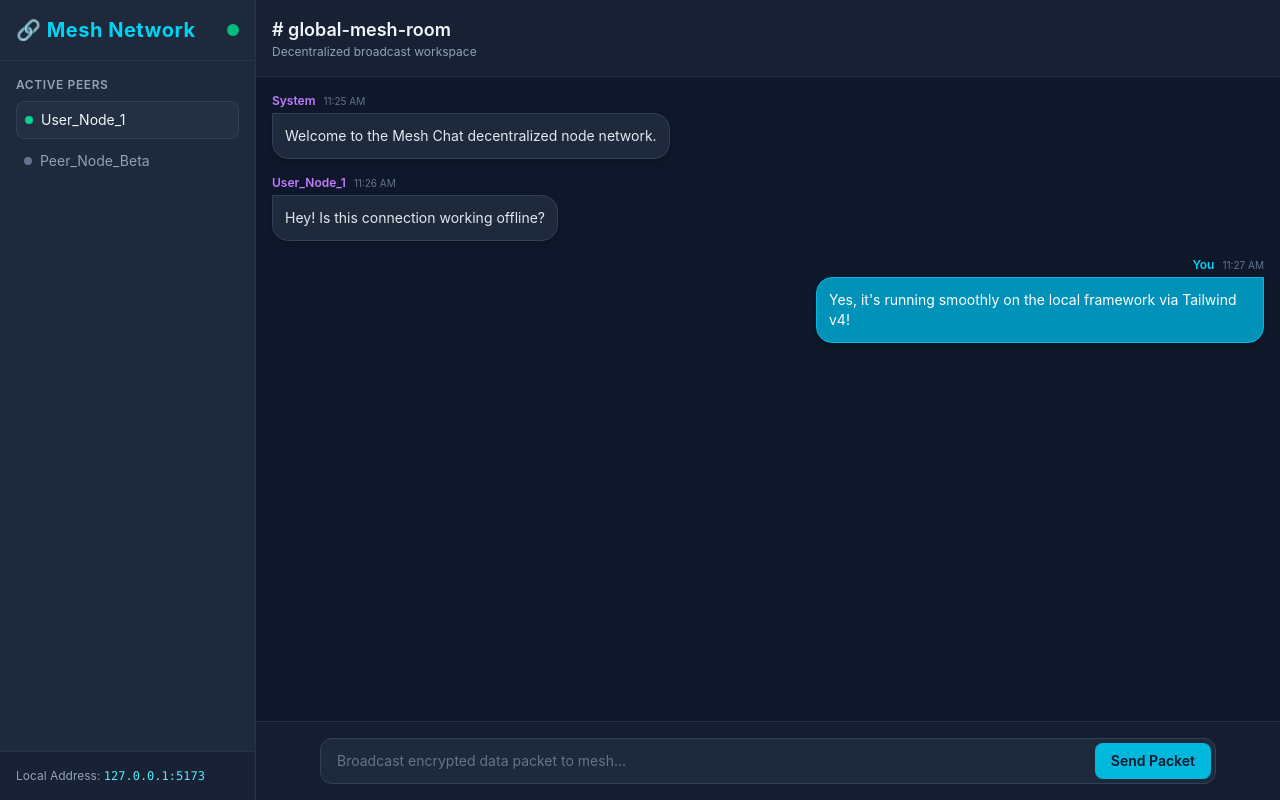
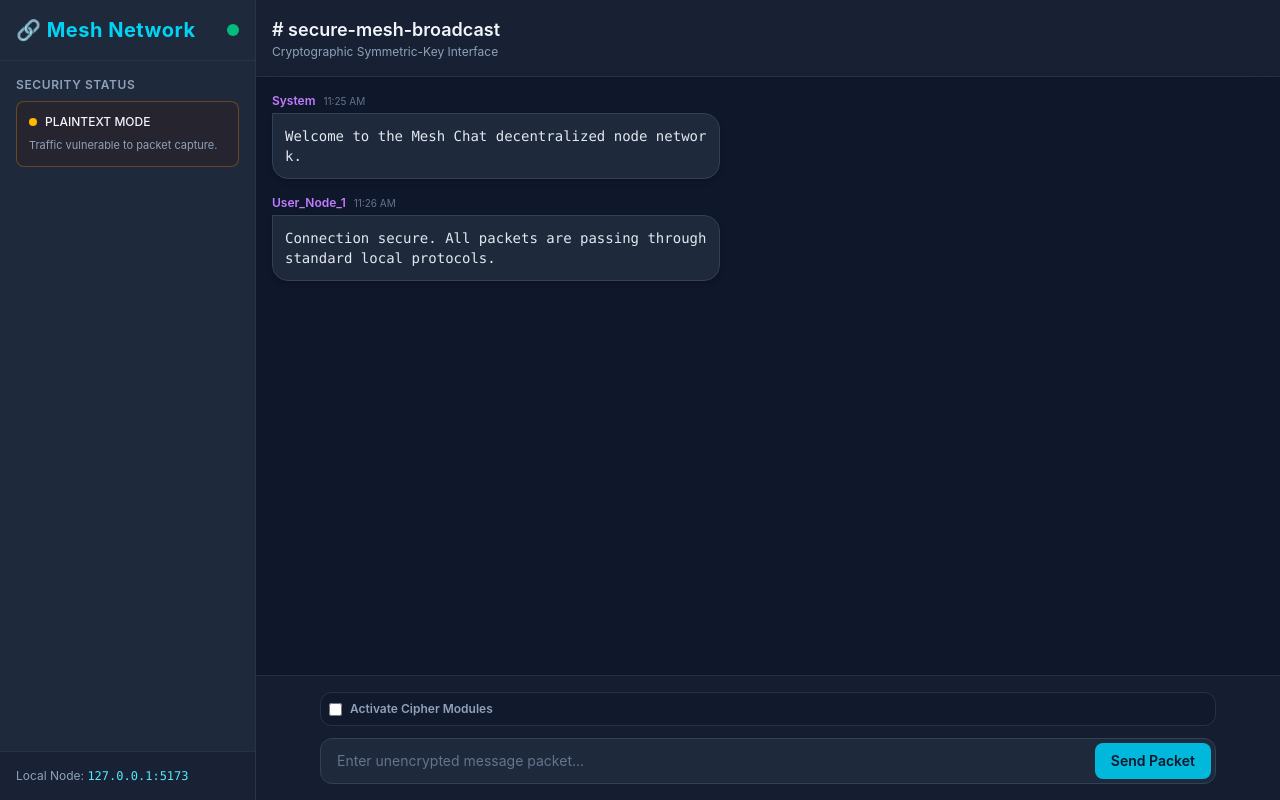
Before and after one commit to adityasmali1466/mesh-chat, a React (Vite) app: page / in a window 1280 px wide. Built offline with nearby package versions, Linux system fonts and the light colour scheme.

Commit message:
Added real-time symmetric encryption cipher module

```diff
--- a/src/App.jsx
+++ b/src/App.jsx
@@ -2,46 +2,80 @@ import React, { useState } from 'react';
 
 function App() {
   const [messages, setMessages] = useState([
-    { id: 1, sender: "System", text: "Welcome to the Mesh Chat decentralized node network.", time: "11:25 AM" },
-    { id: 2, sender: "User_Node_1", text: "Hey! Is this connection working offline?", time: "11:26 AM" },
-    { id: 3, sender: "You", text: "Yes, it's running smoothly on the local framework via Tailwind v4!", time: "11:27 AM" }
+    { id: 1, sender: "System", text: "Welcome to the Mesh Chat decentralized node network.", time: "11:25 AM", isEncrypted: false },
+    { id: 2, sender: "User_Node_1", text: "Connection secure. All packets are passing through standard local protocols.", time: "11:26 AM", isEncrypted: false }
   ]);
   const [inputText, setInputText] = useState("");
+  const [secretKey, setSecretKey] = useState("3"); // Default shifting key
+  const [useEncryption, setUseEncryption] = useState(false);
+
+  // Simple Caesar Cipher Implementation for demonstration
+  const encryptText = (text, shift) => {
+    return text
+      .split('')
+      .map(char => {
+        const code = char.charCodeAt(0);
+        // Simple shift transformation for all printable ASCII characters
+        if (code >= 32 && code <= 126) {
+          return String.fromCharCode(((code - 32 + parseInt(shift)) % 95) + 32);
+        }
+        return char;
+      })
+      .join('');
+  };
+
+  const decryptText = (text, shift) => {
+    return text
+      .split('')
+      .map(char => {
+        const code = char.charCodeAt(0);
+        if (code >= 32 && code <= 126) {
+          return String.fromCharCode(((code - 32 - parseInt(shift) + 95) % 95) + 32);
+        }
+        return char;
+      })
+      .join('');
+  };
 
   const handleSend = (e) => {
     e.preventDefault();
     if (!inputText.trim()) return;
 
+    let finalPayload = inputText;
+    if (useEncryption) {
+      finalPayload = encryptText(inputText, secretKey);
+    }
+
     const userMsgTime = new Date().toLocaleTimeString([], { hour: '2-digit', minute: '2-digit' });
     const newMsg = {
       id: messages.length + 1,
       sender: "You",
-      text: inputText,
-      time: userMsgTime
+      text: finalPayload,
+      time: userMsgTime,
+      isEncrypted: useEncryption,
+      cipherKey: secretKey
     };
 
-    // 1. Add your message to the screen
     const updatedMessages = [...messages, newMsg];
     setMessages(updatedMessages);
     setInputText("");
 
-    // 2. Simulate a response from another network node after 1.5 seconds
+    // Automated Secure Reply Logic
     setTimeout(() => {
-      const replies = [
-        "Data packet acknowledged. Connection strength is optimal! 📶",
-        "Received! Your local node is successfully sync'd with my terminal.",
-        "That works flawlessly! Let's start building the decentralized storage logic next. 🚀",
-        "Encryption keys verified. Security protocols look tight! 🔐"
-      ];
-
-      // Pick a random reply from the list
-      const randomReply = replies[Math.floor(Math.random() * replies.length)];
+      let replyText = "Data packet acknowledged. Security check passed! 🔐";
+      if (useEncryption) {
+        replyText = encryptText(`Decrypted successfully using Key [${secretKey}]! Safe transmission confirmed. ✅`, secretKey);
+      } else {
+        replyText = "Warning: Transmitting in plaintext data format. Switch on encryption for safe routing! ⚠️";
+      }
 
       const peerMsg = {
         id: updatedMessages.length + 1,
         sender: "User_Node_1",
-        text: randomReply,
-        time: new Date().toLocaleTimeString([], { hour: '2-digit', minute: '2-digit' })
+        text: replyText,
+        time: new Date().toLocaleTimeString([], { hour: '2-digit', minute: '2-digit' }),
+        isEncrypted: useEncryption,
+        cipherKey: secretKey
       };
 
       setMessages(prev => [...prev, peerMsg]);
@@ -51,7 +85,7 @@ function App() {
   return (
     <div className="flex h-screen bg-[#0f172a] text-slate-100 font-sans overflow-hidden">
 
-      {/* 1. LEFT SIDEBAR: Network Status & Active Users */}
+      {/* 1. LEFT SIDEBAR */}
       <div className="w-64 bg-[#1e293b] border-r border-slate-700/50 flex flex-col hidden md:flex">
         <div className="p-4 border-b border-slate-700/50 flex items-center justify-between">
           <h1 className="text-xl font-bold text-cyan-400 tracking-wide">🔗 Mesh Network</h1>
@@ -59,34 +93,33 @@ function App() {
         </div>
         <div className="p-4 flex-1 space-y-4">
           <div>
-            <p className="text-xs font-semibold text-slate-400 uppercase tracking-wider mb-2">Active Peers</p>
-            <div className="space-y-1">
-              <div className="p-2 bg-slate-700/30 rounded-lg border border-slate-700 text-sm flex items-center gap-2">
-                <div className="w-2 h-2 bg-emerald-400 rounded-full"></div> User_Node_1
+            <p className="text-xs font-semibold text-slate-400 uppercase tracking-wider mb-2">Security Status</p>
+            <div className={`p-3 rounded-lg border text-sm space-y-2 ${useEncryption ? 'bg-emerald-950/20 border-emerald-500/30' : 'bg-amber-950/20 border-amber-500/30'}`}>
+              <div className="flex items-center gap-2">
+                <div className={`w-2 h-2 rounded-full ${useEncryption ? 'bg-emerald-400' : 'bg-amber-400'}`}></div>
+                <span className="font-medium text-xs uppercase">{useEncryption ? 'Cipher Active' : 'Plaintext Mode'}</span>
               </div>
-              <div className="p-2 hover:bg-slate-700/20 rounded-lg text-sm flex items-center gap-2 text-slate-400">
-                <div className="w-2 h-2 bg-slate-500 rounded-full"></div> Peer_Node_Beta
-              </div>
+              <p className="text-[11px] text-slate-400">
+                {useEncryption ? 'Packets are obfuscated using a local symmetric key cipher.' : 'Traffic vulnerable to packet capture.'}
+              </p>
             </div>
           </div>
         </div>
         <div className="p-4 bg-slate-900/40 border-t border-slate-700/50 text-xs text-slate-400">
-          Local Address: <code className="text-cyan-300">127.0.0.1:5173</code>
+          Local Node: <code className="text-cyan-300">127.0.0.1:5173</code>
         </div>
       </div>
 
       {/* 2. MAIN CHAT AREA */}
       <div className="flex-1 flex flex-col h-full bg-[#0f172a]">
 
-        {/* Chat Header */}
-        <div className="p-4 bg-[#1e293b]/60 backdrop-blur-md border-b border-slate-700/50 flex items-center justify-between">
-          <div>
-            <h2 className="font-semibold text-lg"># global-mesh-room</h2>
-            <p className="text-xs text-slate-400">Decentralized broadcast workspace</p>
-          </div>
+        {/* Header */}
+        <div className="p-4 bg-[#1e293b]/60 backdrop-blur-md border-b border-slate-700/50">
+          <h2 className="font-semibold text-lg"># secure-mesh-broadcast</h2>
+          <p className="text-xs text-slate-400">Cryptographic Symmetric-Key Interface</p>
         </div>
 
-        {/* Messages Stream */}
+        {/* Message Stream */}
         <div className="flex-1 p-4 overflow-y-auto space-y-4">
           {messages.map((msg) => (
             <div key={msg.id} className={`flex flex-col ${msg.sender === 'You' ? 'items-end' : 'items-start'}`}>
@@ -95,33 +128,78 @@ function App() {
                   {msg.sender}
                 </span>
                 <span className="text-[10px] text-slate-500">{msg.time}</span>
+                {msg.isEncrypted && (
+                  <span className="text-[9px] bg-emerald-500/10 border border-emerald-500/30 text-emerald-400 px-1.5 py-0.5 rounded">
+                    🔑 Encrypted (Key: {msg.cipherKey})
+                  </span>
+                )}
               </div>
               <div className={`p-3 rounded-2xl max-w-md text-sm shadow-md border ${
                 msg.sender === 'You'
                   ? 'bg-cyan-600 text-white border-cyan-500 rounded-tr-none'
                   : 'bg-[#1e293b] text-slate-200 border-slate-700 rounded-tl-none'
               }`}>
-                {msg.text}
+                <p className="font-mono break-all">{msg.text}</p>
+
+                {/* Real-time Inline Decryption Utility for the UI */}
+                {msg.isEncrypted && (
+                  <div className="mt-2 pt-2 border-t border-white/10 text-xs text-slate-300 italic">
+                    🔓 Decrypted payload: {decryptText(msg.text, msg.cipherKey)}
+                  </div>
+                )}
               </div>
             </div>
           ))}
         </div>
 
-        {/* 3. MESSAGE INPUT BOX */}
-        <form onSubmit={handleSend} className="p-4 bg-[#1e293b]/40 border-t border-slate-700/50">
+        {/* 3. INPUT BAR WITH CRYPTO MODULE */}
+        <form onSubmit={handleSend} className="p-4 bg-[#1e293b]/40 border-t border-slate-700/50 space-y-3">
+
+          {/* Encryption Control Panel */}
+          <div className="flex flex-wrap items-center gap-4 bg-slate-900/60 p-2 rounded-xl border border-slate-700/60 max-w-4xl mx-auto text-xs">
+            <label className="flex items-center gap-2 cursor-pointer select-none">
+              <input
+                type="checkbox"
+                checked={useEncryption}
+                onChange={(e) => setUseEncryption(e.target.checked)}
+                className="accent-cyan-400"
+              />
+              <span className={`font-semibold ${useEncryption ? 'text-emerald-400' : 'text-slate-400'}`}>
+                Activate Cipher Modules
+              </span>
+            </label>
+
+            {useEncryption && (
+              <div className="flex items-center gap-2 animate-fadeIn">
+                <span className="text-slate-400">Symmetric Shift Key:</span>
+                <input
+                  type="number"
+                  min="1"
+                  max="25"
+                  value={secretKey}
+                  onChange={(e) => setSecretKey(e.value || e.target.value)}
+                  className="w-12 bg-slate-800 border border-slate-600 rounded px-1.5 py-0.5 text-center text-cyan-300 outline-none focus:border-cyan-400"
+                />
+              </div>
+            )}
+          </div>
+
+          {/* Text Input Box */}
           <div className="flex gap-2 max-w-4xl mx-auto bg-[#1e293b] rounded-xl border border-slate-700 p-1 focus-within:border-cyan-500 transition-all">
             <input
               type="text"
               value={inputText}
               onChange={(e) => setInputText(e.target.value)}
-              placeholder="Broadcast encrypted data packet to mesh..."
+              placeholder={useEncryption ? "Enter raw data to encrypt and stream..." : "Enter unencrypted message packet..."}
               className="flex-1 bg-transparent px-3 py-2 text-sm outline-none placeholder-slate-500"
             />
             <button
               type="submit"
-              className="bg-cyan-500 hover:bg-cyan-600 text-slate-900 font-semibold text-sm px-4 py-2 rounded-lg transition-colors"
+              className={`text-slate-900 font-semibold text-sm px-4 py-2 rounded-lg transition-colors ${
+                useEncryption ? 'bg-emerald-400 hover:bg-emerald-500' : 'bg-cyan-500 hover:bg-cyan-600'
+              }`}
             >
-              Send Packet
+              {useEncryption ? 'Send Ciphertext' : 'Send Packet'}
             </button>
           </div>
         </form>
```
